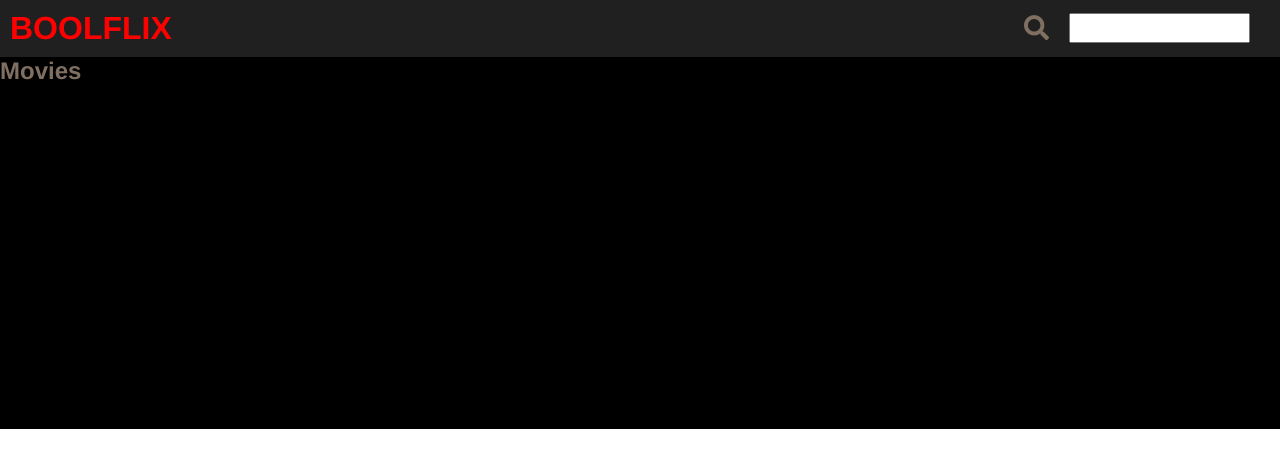
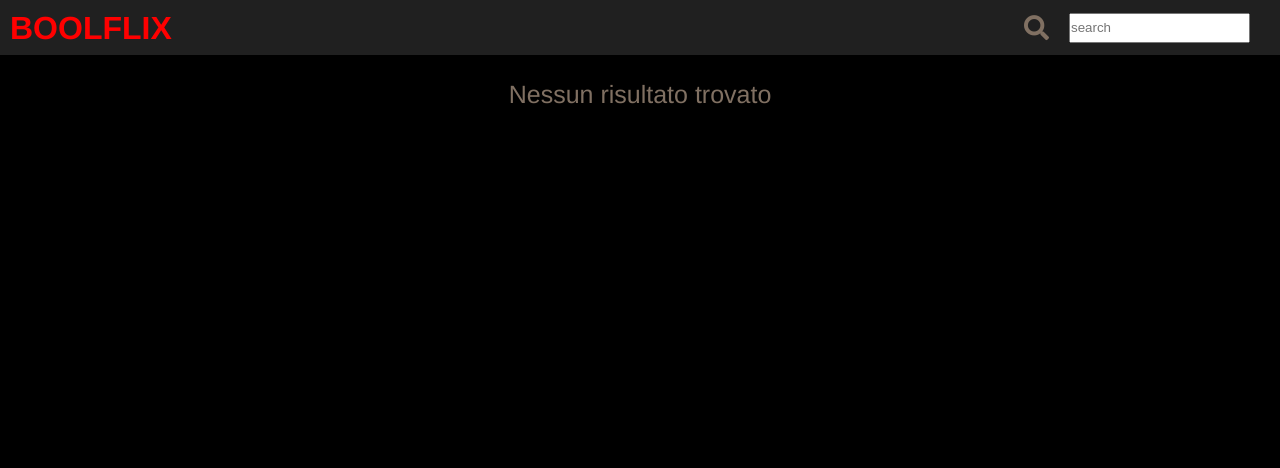
Before and after one commit to JackSparring420/BoolFlix, a Vue app: page / in a window 1280 px wide. Shown: the top 468 px of the page. Built offline with nearby package versions, Linux system fonts and the light colour scheme.

Commit message:
fixed header

```diff
--- a/src/App.vue
+++ b/src/App.vue
@@ -9,7 +9,6 @@
 </template>
 
 <script>
-// import fontawesome from 'fontawesome';
 import axios from 'axios';
 import MyHeader from './components/MyHeader.vue'
 import Movies from './components/Movies.vue';
@@ -48,8 +47,8 @@ export default {
       });
     },
 
-    searching(movies) {
-      this.searchText = movies;
+    searching(text) {
+      this.searchText = text;
       this.getMovies();
       this.getSeries();
     },
@@ -58,8 +57,6 @@ export default {
 </script>
 
 <style lang="scss">
-// @import '~@fortawesome/fontawesome-free/css/all.min.css';
-
   * {
     margin: 0;
     padding: 0;
@@ -73,7 +70,7 @@ export default {
 
   main {
     background-color: black;
-    min-height: calc(50vh - 28.5px);
+    min-height: 94vh;
   }
 }
 </style>
--- a/src/components/Movie.vue
+++ b/src/components/Movie.vue
@@ -13,7 +13,7 @@
             </div>
             <div class="separatore"></div>
             <span>Voto:</span> <span>{{voteStars()}}</span>
-            <star-rating :rating="voteStars()" star-size="30" increment="0.5" :show-rating="false"></star-rating>
+            <star-rating :rating="voteStars()" star-size="30" increment="0.25" :show-rating="false"></star-rating>
             <div class="separatore"></div>
             <span>Overview:</span> <p>{{details.overview}}</p>
       </div>
@@ -39,7 +39,6 @@ export default {
       netflix: "https://travelnostop.com/wp-content/uploads/2019/11/netflix.png",
     };
   },
-  computed:{},
   methods: {
       language() {
           if(this.details.original_language == "it") {
--- a/src/components/Movies.vue
+++ b/src/components/Movies.vue
@@ -1,5 +1,6 @@
 <template>
-  <main>
+  <div id="no-search" v-if="movies.length === 0">Nessun risultato trovato</div>
+  <main v-else>
     <h2>Movies</h2>
     <div id="movies-container">
       <Movie v-for="movie, i in movies" :key="i" :details="movie" />
@@ -23,14 +24,26 @@ export default {
 
 <!-- Add "scoped" attribute to limit CSS to this component only -->
 <style scoped lang="scss">
+#no-search {
+  text-align: center;
+  padding: 25px;
+  font-size: 25px;
+}
+
 main {
   background-color: #1e2d3b;
-}
-#movies-container {
-  margin: auto;
-  display: flex;
-  flex-wrap: wrap;
-  padding: 50px;
+
+  #movies-container {
+    margin: auto;
+    display: flex;
+    flex-wrap: wrap;
+    padding: 50px;
+
+  }
+
+  h2 {
+    user-select: none;
+  }
 }
 
 </style>
--- a/src/components/MyHeader.vue
+++ b/src/components/MyHeader.vue
@@ -3,8 +3,7 @@
     <h1>BOOLFLIX</h1>
     <div>
         <i class="fas fa-search" @click.prevent="$emit('search', text)"></i>
-        <input v-model.trim="text" type="text" @keyup.enter="$emit('search', text)">
-        <!-- <button @click.prevent="$emit('search', text)">search</button>  -->
+        <input v-model.trim="text" type="text" @keyup.enter="$emit('search', text)" placeholder="search">
     </div>
   </header>
 </template>
@@ -30,8 +29,10 @@ export default {
     display: flex;
     justify-content: space-between;
     padding: 10px;
+    height: 55px;
       h1 {
         color: red;
+        user-select: none;
       }
 
       input {
--- a/src/components/Serie.vue
+++ b/src/components/Serie.vue
@@ -13,7 +13,7 @@
       </div>
       <div class="separatore"></div>
       <span>Voto:</span> <span>{{voteStars()}}</span>
-      <star-rating :rating="voteStars()" star-size="30" increment="0.5" :show-rating="false"></star-rating>
+      <star-rating :rating="voteStars()" star-size="30" increment="0.25" :show-rating="false"></star-rating>
       <div class="separatore"></div>
       <span>Overview:</span> <p>{{details.overview}}</p>
     </div>
```
